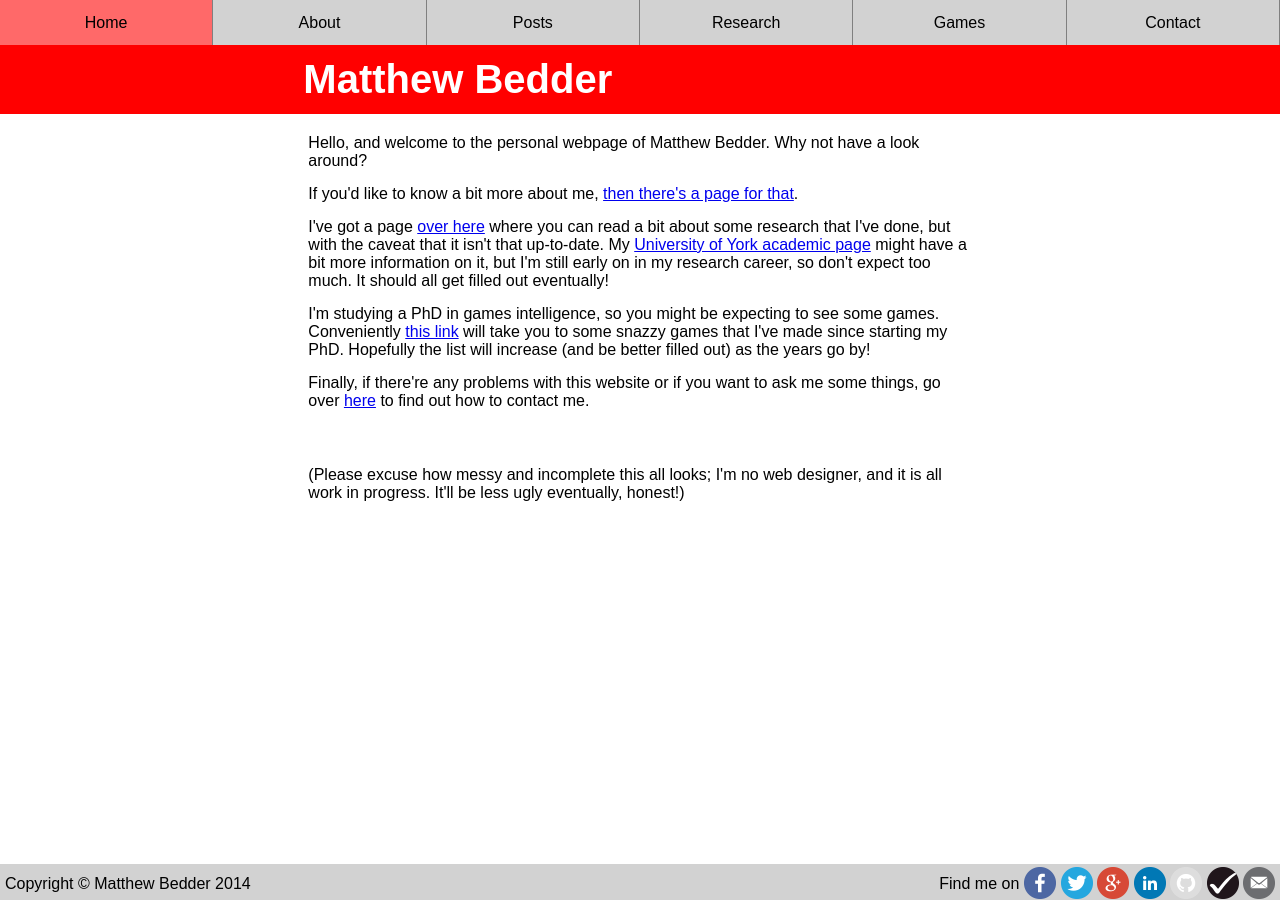
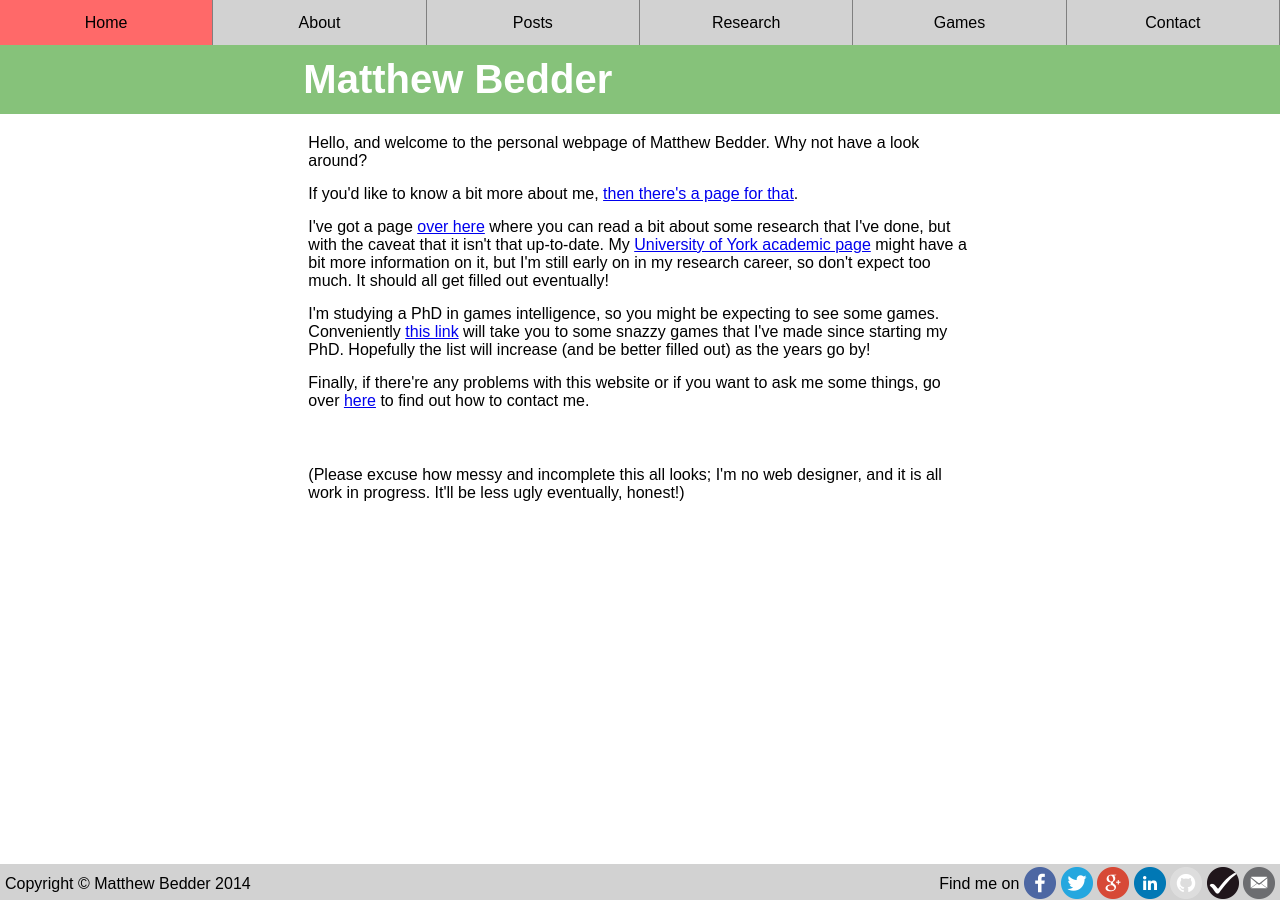
Before and after one commit to bedder/bedder.github.io, a Jekyll site: the page built from index.html, in a window 1280 px wide. Built offline with Jekyll 4.4.1, drawn with Linux system fonts in a browser that asks for light colours.

Commit message:
Added colour-changing titles

```diff
--- a/_layouts/default.html
+++ b/_layouts/default.html
@@ -54,6 +54,7 @@
 			$("#background-mask").click(function() {
 				toggleMenu();
 			});
+			$("#title-bar")[0].style.animationDelay = -Math.random()*120 + "s";
 		</script>
 		<footer>
 {% include footer.html %}
--- a/css/main.scss
+++ b/css/main.scss
@@ -7,6 +7,8 @@ $body-link-colour: #000000;
 $navbar-colour: #7F3300;
 $navbar-text-colour: #FFFFFF;
 $font-family-stack: 'Arial', sans-serif;
+$colour-change-saturation: 40%;
+$colour-change-lightness: 60%;
 
 main {
 	padding: 45px 0;
@@ -40,7 +42,8 @@ body {
 #title-bar {
 	position: relative;
 	padding: 12px 55px;
-	background-color: red;
+  animation:colour-change 240s forwards infinite;
+  animation-delay: 0.01s;
 	color: white;
 	h1 {
 		font-size: 30pt;
@@ -53,6 +56,18 @@ body {
 		font-size: 10pt;
 		line-height: 0.75;
 	}
+}
+
+@keyframes colour-change {
+  0%{ background:hsl(0, $colour-change-saturation, $colour-change-lightness); }
+  12.5% { background:hsl(45, $colour-change-saturation, $colour-change-lightness); }
+  25% { background:hsl(90, $colour-change-saturation, $colour-change-lightness); }
+  37.5% { background:hsl(135, $colour-change-saturation, $colour-change-lightness); }
+  50% { background:hsl(180, $colour-change-saturation, $colour-change-lightness); }
+  62.5% { background:hsl(225, $colour-change-saturation, $colour-change-lightness); }
+  75% { background:hsl(270, $colour-change-saturation, $colour-change-lightness); }
+  87.5% { background:hsl(315, $colour-change-saturation, $colour-change-lightness); }
+  100% { background:hsl(360, $colour-change-saturation, $colour-change-lightness); }
 }
 
 h2 {
```
